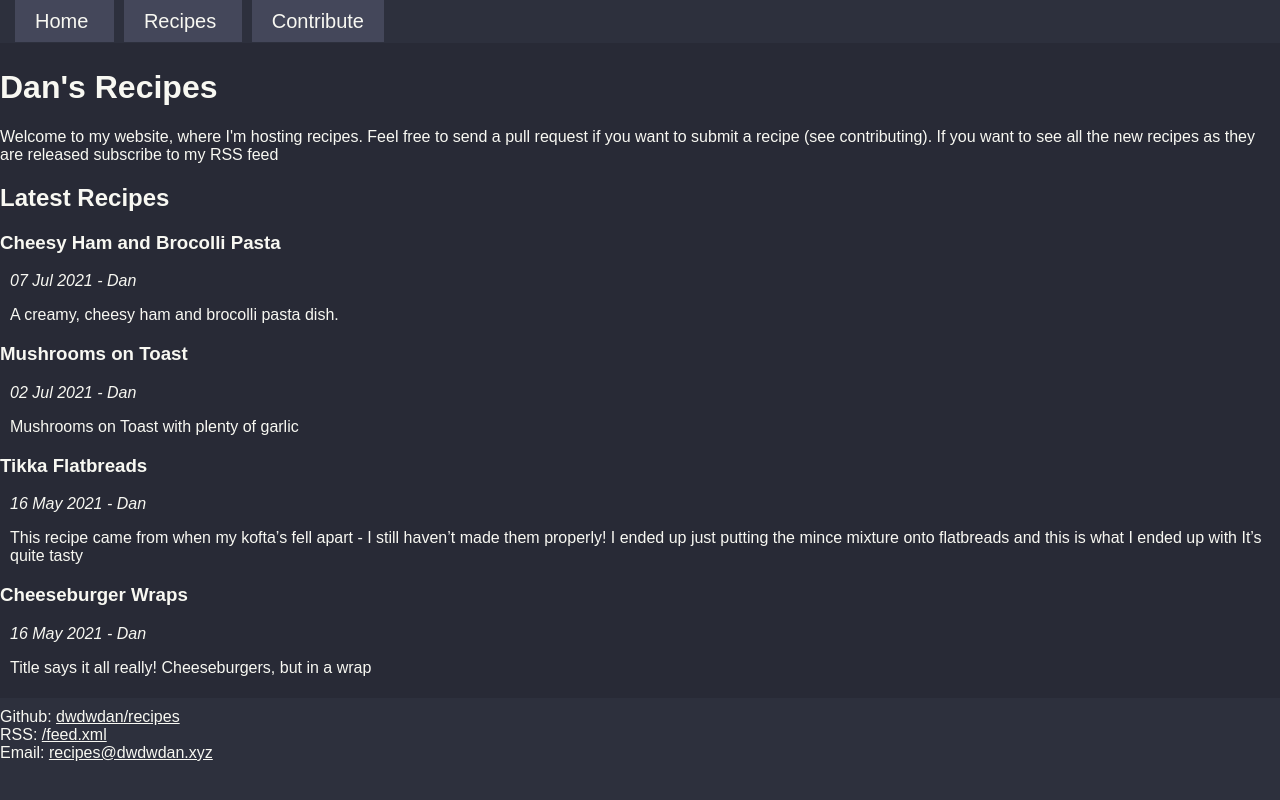
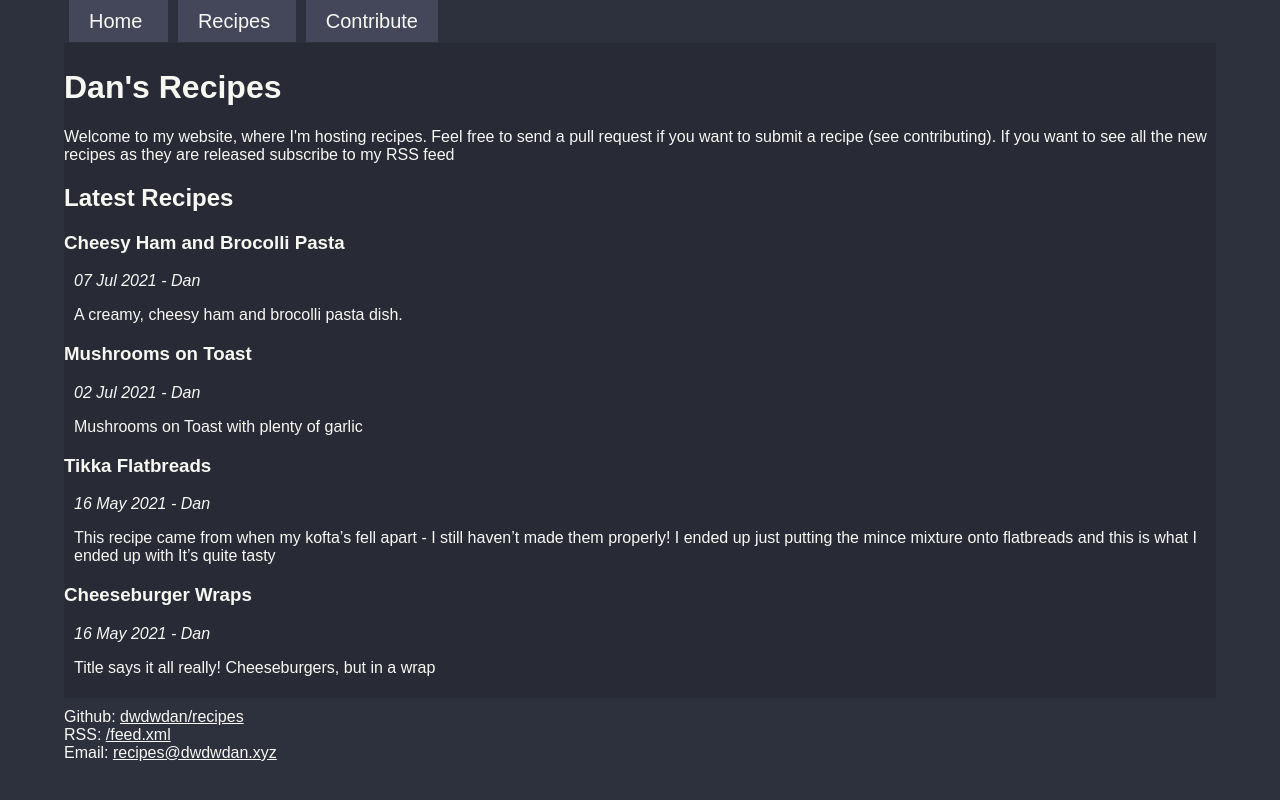
Before and after one commit to dwdwdan/recipes, a Jekyll site: the page built from index.html, in a window 1280 px wide. Shown: the top 800 px of the page. Built offline with Jekyll 4.4.1, drawn with Linux system fonts in a browser that asks for light colours.

Commit message:
Centre the site
This is primarily so the text isn't right up against the edge of the browser

```diff
--- a/_sass/main.scss
+++ b/_sass/main.scss
@@ -4,6 +4,7 @@
 	--tertiary-bg-color: #44475a;
 	--hover-bg-color: #36394A;
 	--primary-fg-color: #f8f8f2;
+	--site-width: 90%;
 }
 
 body {
@@ -11,6 +12,9 @@ body {
 	color: var(--tertiary-fg-color);
 	margin: 0px;
 	font-family:sans-serif;
+	display: flex;
+	flex-direction: column;
+	align-items: center;
 }
 
 a {
@@ -21,7 +25,9 @@ a {
 	background-color: var(--primary-bg-color);
 	color: var(--primary-fg-color);
 	padding: 5px 0px;
+	width: var(--site-width);
 }
+
 a {
 	color: var(--primary-fg-color);
 }
@@ -29,8 +35,9 @@ a {
 ul#navmenu {
 	list-style-type: none;
 	margin: 0px;
-	padding: 10px;
+	padding: 10px 0px;
 	background-color: var(--secondary-bg-color);
+	width: var(--site-width);
 }
 #navmenu li{
 	display: inline;
@@ -74,4 +81,5 @@ p.serves{
 	margin: 10px 0px;
 	background-color: var(--secondary-bg-color);
 	color: var(--primary-fg-color);
+	width: var(--site-width);
 }
```
